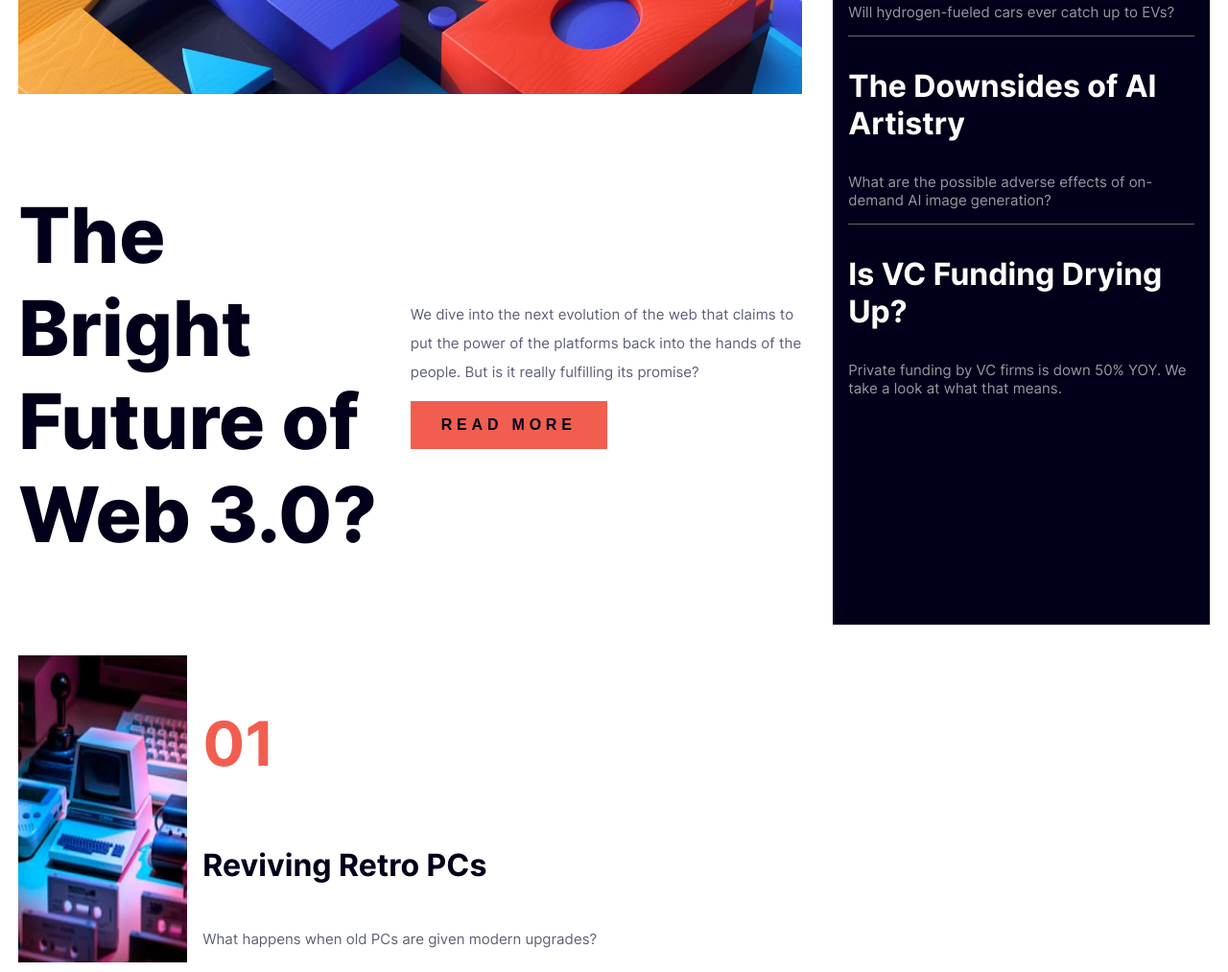
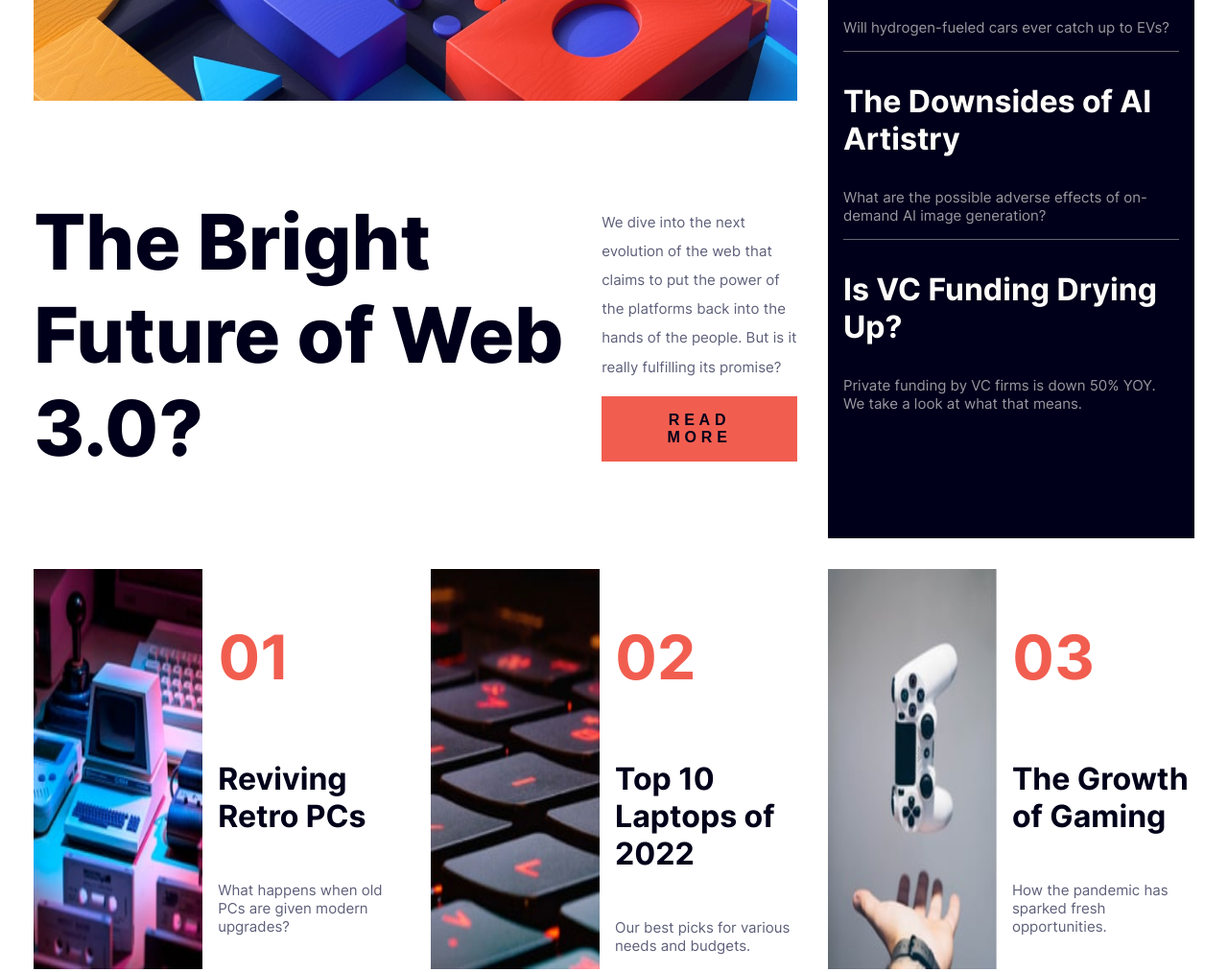
Before and after one commit to Jimztech/News-Homepage, a plain HTML site: page index.html in a window 1280 px wide. Shown: the part 334-1347 px from the top of the page at 96% size. Drawn offline with Linux system fonts and the light colour scheme.

Commit message:
final pushes

```diff
--- a/style/styles.css
+++ b/style/styles.css
@@ -180,6 +180,7 @@ hr {
     main {
         grid-template-columns: repeat(3, 1fr);
         gap: 2rem;
+        padding: 1rem;
     }
     .hero-image {
         grid-column: 1/3;
@@ -188,7 +189,8 @@ hr {
         grid-column: 1/3;
         grid-row: 2/3;
         display: grid;
-        grid-template-columns: repeat(2, 1fr);
+        grid-template-columns: 35rem 1fr;
+        gap: 2rem;
         align-items: center;
     }
     .h1-container {
@@ -203,9 +205,18 @@ hr {
         grid-column: 3/4;
         grid-row: 1/3;
     }
+    .aside h3:hover {
+        color: var(--SoftOrange);
+        cursor: pointer;
+    }
     .footer {
         grid-column: 1/-1;
         grid-row: 3/4;
+        grid-template-columns: repeat(3, 1fr);
+    }
+    .footer h3:hover {
+        color: var(--SoftRed);
+        cursor: pointer;
     }
 
     button:hover {
```
